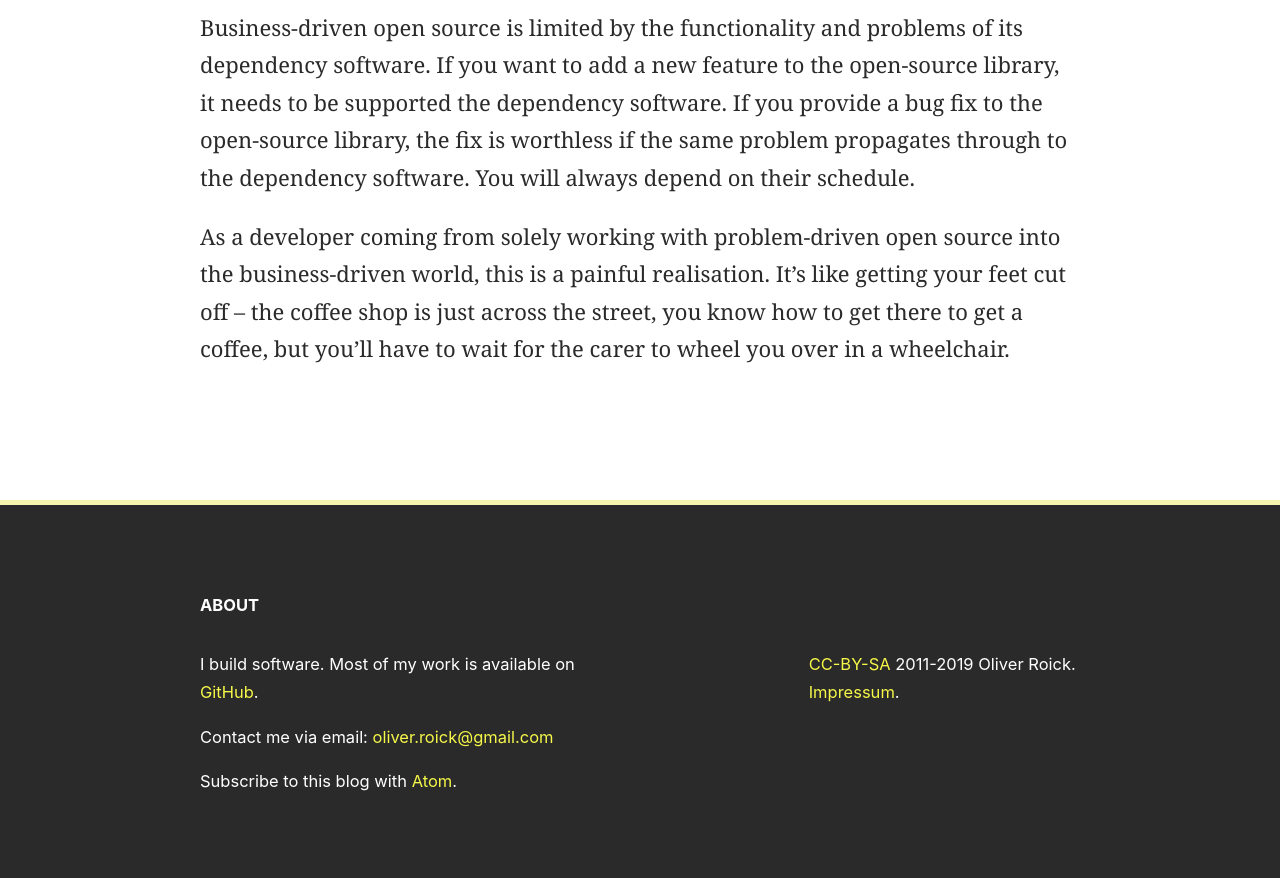
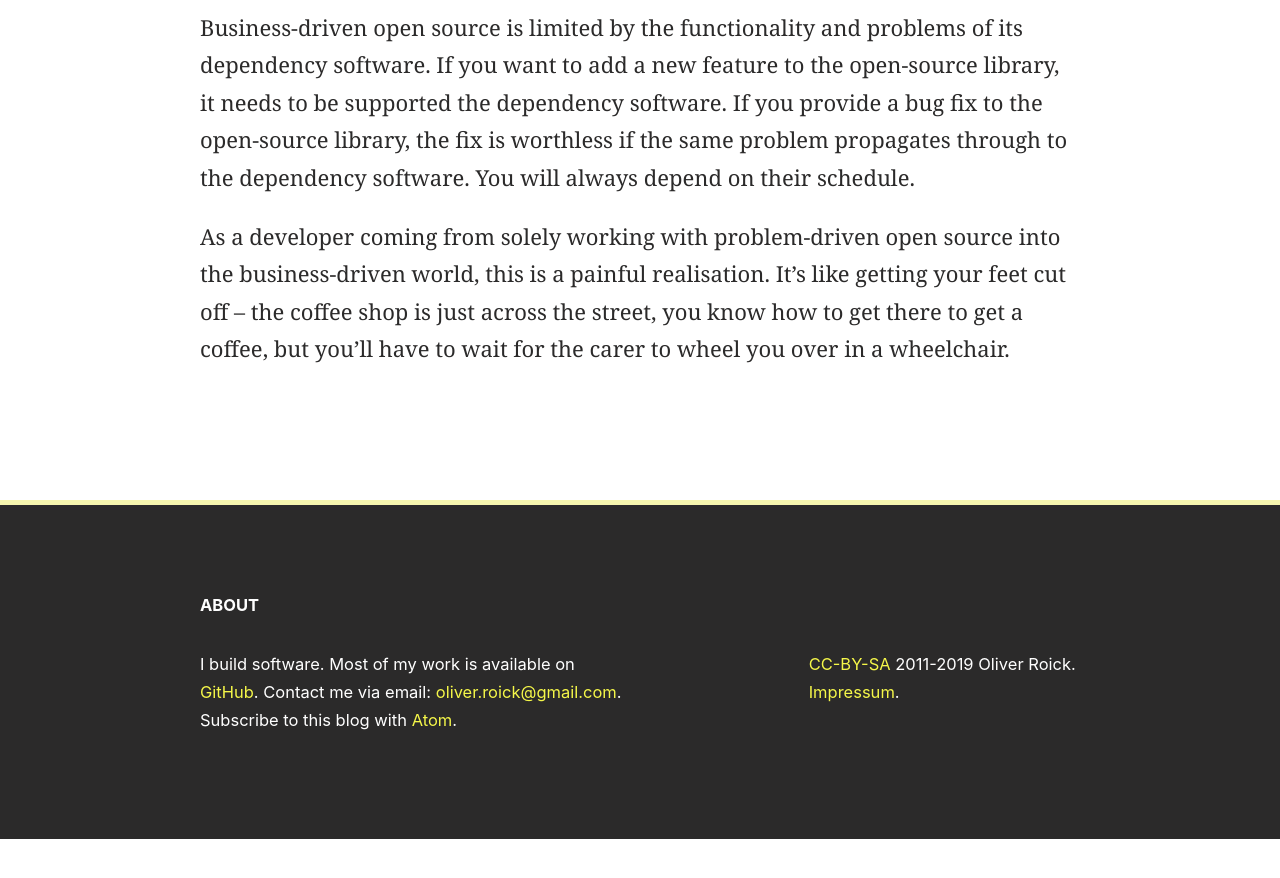
Before and after one commit to oliverroick/oliverroick.net, a Jekyll site: the page built from index.html, in a window 1280 px wide and 900 px high, scrolled down 1306 px. Shown: the top 878 px of the window. Built offline with Jekyll 4.4.1, drawn with Linux system fonts in a browser that asks for light colours; after the commit the page ends 2145 px from its top, so only the background shows below that.

Commit message:
Small footer change

```diff
--- a/_layouts/default.html
+++ b/_layouts/default.html
@@ -27,9 +27,7 @@
 
             <h1>About</h1>
             <div id="left">
-                <p>I build software. Most of my work is available on <a href="https://github.com/oliverroick">GitHub</a>.</p>
-                <p>Contact me via email: <a href="mailto:oliver.roick@gmail.com">oliver.roick@gmail.com</a></p>
-                <p>Subscribe to this blog with <a href="/atom.xml" rel="alternate" type="application/atom+xml">Atom</a>.</p>
+                <p>I build software. Most of my work is available on <a href="https://github.com/oliverroick">GitHub</a>. Contact me via email: <a href="mailto:oliver.roick@gmail.com">oliver.roick@gmail.com</a>. Subscribe to this blog with <a href="/atom.xml" rel="alternate" type="application/atom+xml">Atom</a>.</p>
             </div>
             <div id="right">
                 <p><a rel="license" href="http://creativecommons.org/licenses/by-sa/3.0/">CC-BY-SA</a> 2011-2019 Oliver Roick. <a href="impressum.html">Impressum</a>.</p>
```
